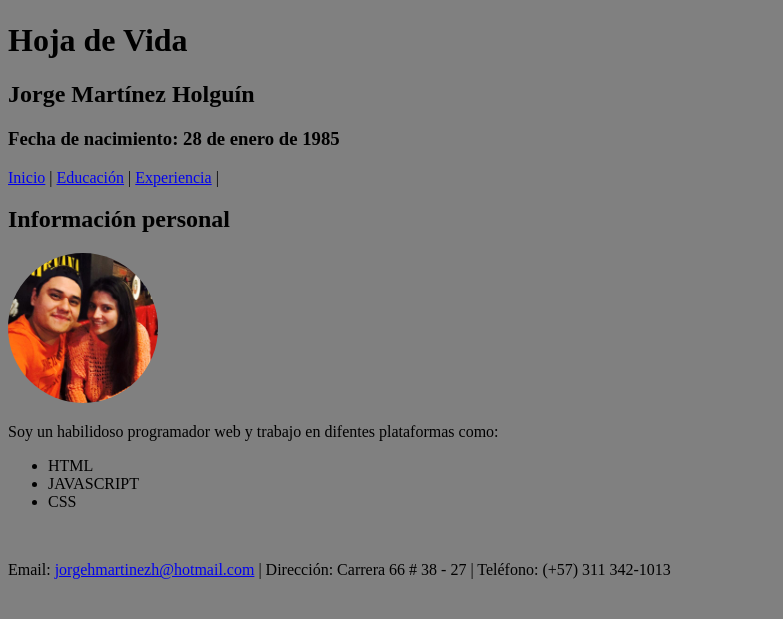
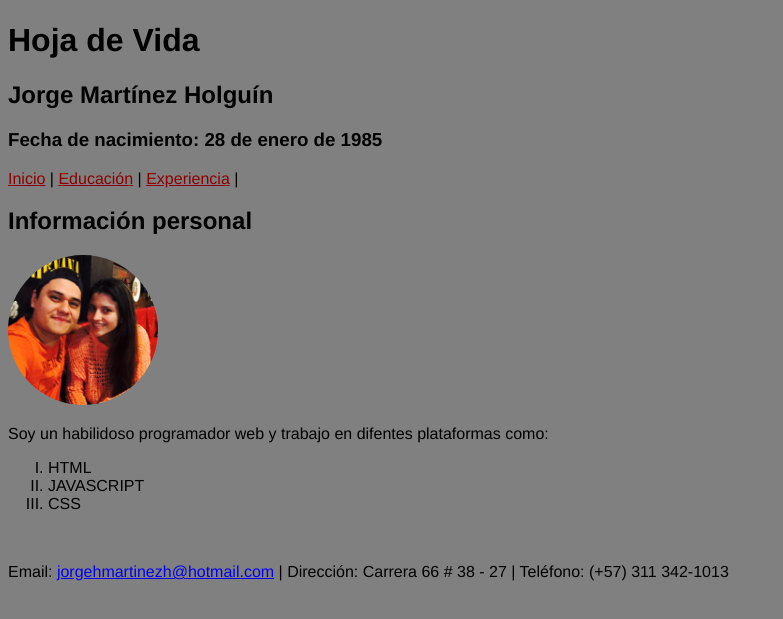
Before and after one commit to jorgehmartinezh2/FundamentosHTMLJorgeMartinez, a plain HTML site: page index.html in a window 1280 px wide. Shown: the part 133-752 px from the top of the page, without its empty margins (0-783 px from the left). Drawn offline with Linux system fonts and the light colour scheme.

Commit message:
Aprendiendo selectores por dom clase y id

```diff
--- a/css/estilos.css
+++ b/css/estilos.css
@@ -11,3 +11,21 @@ img
   border-radius: 100px;
   width: 150px;
 }
+#Contenedor
+{
+  font-family: helvetica;
+  font-size: 16px;
+}
+#Encabezado
+{
+  display: block;
+  margin: 0 auto;
+}
+.certificaciones
+{
+  list-style-type: upper-roman;
+}
+.enlace
+{
+  color: darkred;
+}
--- a/index.html
+++ b/index.html
@@ -5,9 +5,9 @@
     <title>Hoja de vida</title>
     <link rel="stylesheet" href="css/estilos.css">
   </head>
-  <body>
+  <body id="Contenedor">
 
-    <header>
+    <header id="Encabezado">
       <!-- Created with SVG-edit - http://svg-edit.googlecode.com/ -->
       <svg width="134" height="122" xmlns="http://www.w3.org/2000/svg" xmlns:svg="http://www.w3.org/2000/svg">
        <g>
@@ -24,21 +24,23 @@
     <h3>Fecha de nacimiento: 28 de enero de 1985</h3>
 
     <nav>
-      <a href="index.html">Inicio</a> | <a href="educacion.html">Educación</a> | <a href="experiencia.html">Experiencia</a> |
+      <a class="enlace" href="index.html">Inicio</a> |
+      <a class="enlace" href="educacion.html">Educación</a> |
+      <a class="enlace" href="experiencia.html">Experiencia</a> |
     </nav>
 
     </header>
 
     <h2>Información personal</h2>
-  <img src="imagenes/foto.jpg" alt="Foto Jorge Martínez">
-  <p>Soy un habilidoso programador web y trabajo en difentes plataformas como:</p>
+    <img src="imagenes/foto.jpg" alt="Foto Jorge Martínez">
+    <p>Soy un habilidoso programador web y trabajo en difentes plataformas como:</p>
     <ul>
-      <li>HTML</li>
-      <li>JAVASCRIPT</li>
-      <li>CSS</li>
+      <li class="certificaciones">HTML</li>
+      <li class="certificaciones">JAVASCRIPT</li>
+      <li class="certificaciones">CSS</li>
     </ul>
 
-<footer>
-  <p>Email: <a href="mailto:jorgehmartinezh@hotmail.com">jorgehmartinezh@hotmail.com</a> | Dirección: Carrera 66 # 38 - 27 | Teléfono: (+57) 311 342-1013</p>
-</footer>
+    <footer>
+      <p>Email: <a href="mailto:jorgehmartinezh@hotmail.com">jorgehmartinezh@hotmail.com</a> | Dirección: Carrera 66 # 38 - 27 | Teléfono: (+57) 311 342-1013</p>
+    </footer>
 </html>
```
